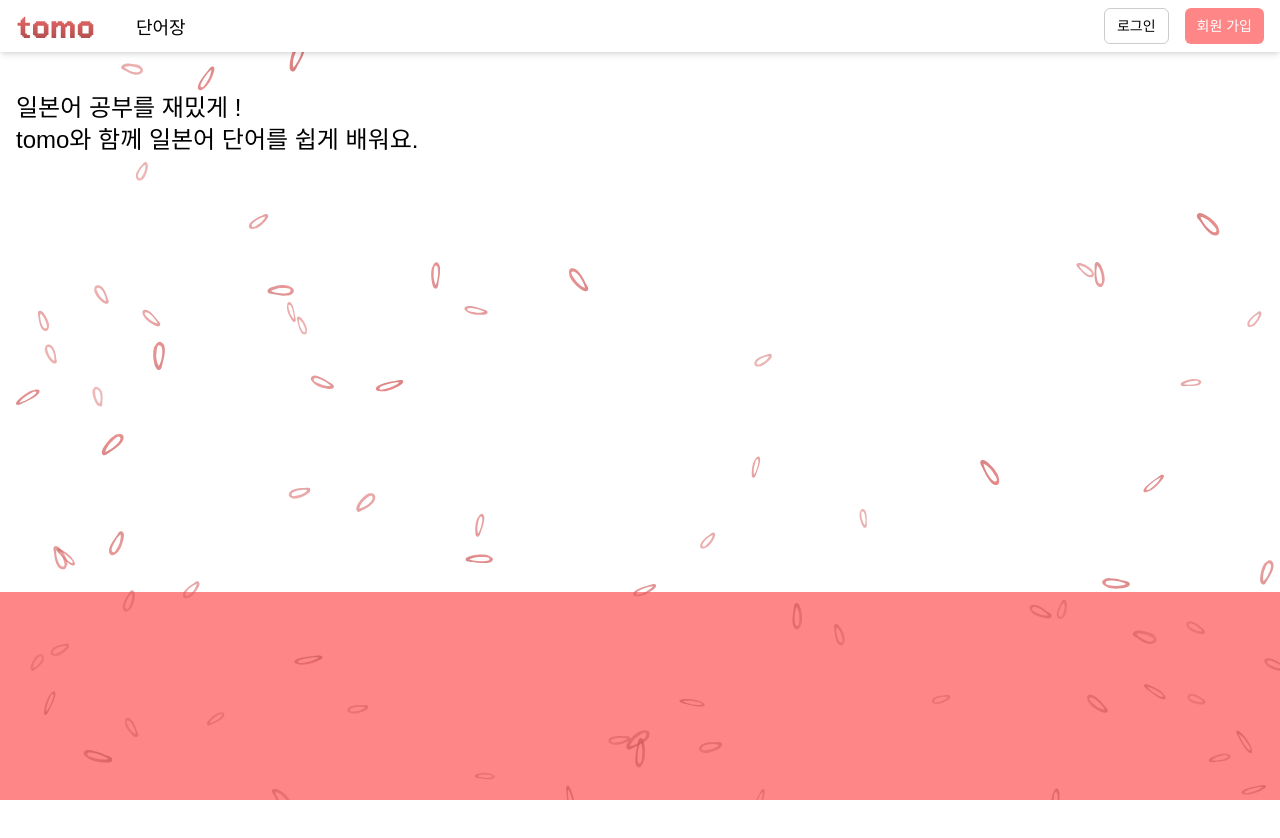
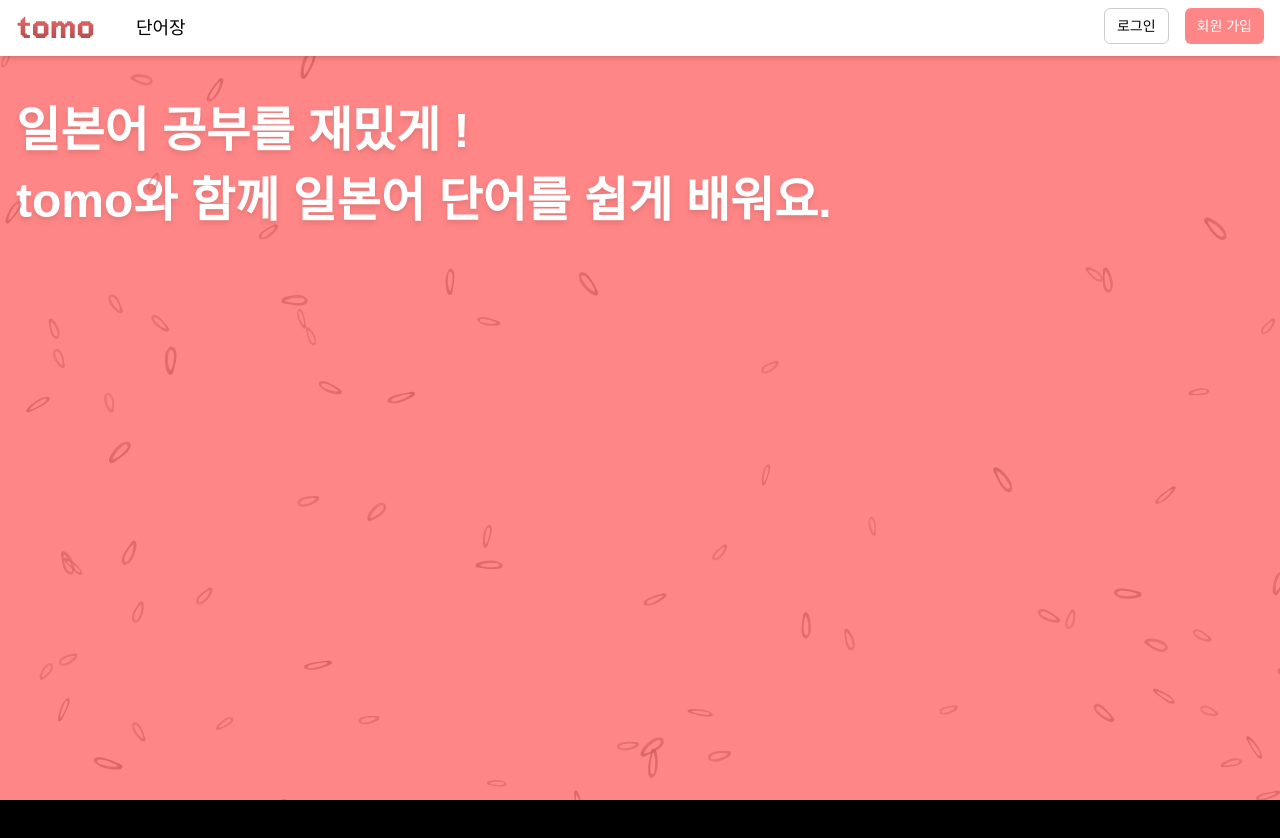
Before and after one commit to juriikim/tomo, a Next.js app: page / in a window 1280 px wide. Shown: the top 838 px of the page. Before the commit the page ends 800 px from the top, so only its background shows below. Built offline with nearby package versions, Linux system fonts and the light colour scheme; a web font is replaced by a local one.

Commit message:
Fix: 페이지 레이아웃 수정

```diff
--- a/src/app/layout.tsx
+++ b/src/app/layout.tsx
@@ -22,8 +22,10 @@ export default function RootLayout({
   return (
     <html lang="en">
       <body className={`flex min-h-screen min-w-[350px] flex-col antialiased`}>
-        <Header />
-        <main className="m-auto w-screen max-w-screen-xl grow">{children}</main>
+        <Header /> {/** 헤더 높이 : 56px(3.5rem)  */}
+        <main className="m-auto h-[calc(100vh-56px)] w-full max-w-screen-2xl grow">
+          {children}
+        </main>
         <Footer />
       </body>
     </html>
--- a/src/app/page.tsx
+++ b/src/app/page.tsx
@@ -4,9 +4,11 @@ import PointerCircle from '@/components/layout/pointerCircle'
 
 export default function Home() {
   return (
-    <PageLayout className="cursor-default text-2xl">
-      <p>일본어 공부를 재밌게 !</p>
-      <p>tomo와 함께 일본어 단어를 쉽게 배워요.</p>
+    <PageLayout className="h-full cursor-default bg-primary-foreground text-xl font-bold leading-10 text-primary sm:text-5xl sm:leading-[70px]">
+      <p className="shadow-black drop-shadow-md">일본어 공부를 재밌게 !</p>
+      <p className="shadow-black drop-shadow-md">
+        tomo와 함께 일본어 단어를 쉽게 배워요.
+      </p>
       <PointerCircle />
       <Particle />
     </PageLayout>
--- /dev/null
+++ b/src/app/words/page.tsx
@@ -0,0 +1,3 @@
+export default function WordsPage() {
+  return <div>단어장</div>
+}
--- a/src/components/layout/footer.tsx
+++ b/src/components/layout/footer.tsx
@@ -1,6 +1,6 @@
 export default function Footer({}) {
   return (
-    <footer className="h-52 w-full bg-primary-foreground">
+    <footer className="z-50 h-52 w-full bg-black">
       <div className="m-auto max-w-screen-2xl"></div>
     </footer>
   )
--- a/src/components/layout/header.tsx
+++ b/src/components/layout/header.tsx
@@ -4,7 +4,7 @@ import Link from 'next/link'
 
 export default function Header() {
   return (
-    <header className="sticky top-0 z-50 w-full bg-background text-sm shadow-md sm:text-lg">
+    <header className="sticky top-0 z-50 h-14 w-full bg-background text-sm shadow-md sm:text-lg">
       <nav className="m-auto flex max-w-screen-2xl items-center justify-between px-4 py-2">
         <Link href={'/'}>
           <Image
--- a/src/components/layout/pointerCircle.tsx
+++ b/src/components/layout/pointerCircle.tsx
@@ -3,11 +3,13 @@ import { useEffect, useState } from 'react'
 type PointerCircleProps = {
   width?: number
   height?: number
+  color?: string
 }
 
 export default function PointerCircle({
   width = 10,
   height = 10,
+  color = 'white',
 }: PointerCircleProps) {
   const [mousePosition, setMousePosition] = useState({ x: 0, y: 0 })
 
@@ -24,7 +26,7 @@ export default function PointerCircle({
   }, [])
   return (
     <div
-      className={`absolute -z-10 h-${height} w-${width} pointer-events-none rounded-full bg-primary-foreground`}
+      className={`absolute h-${height} w-${width} pointer-events-none rounded-full bg-${color}`}
       style={{
         left: `${mousePosition.x - 15}px`,
         top: `${mousePosition.y - 15}px`,
```
